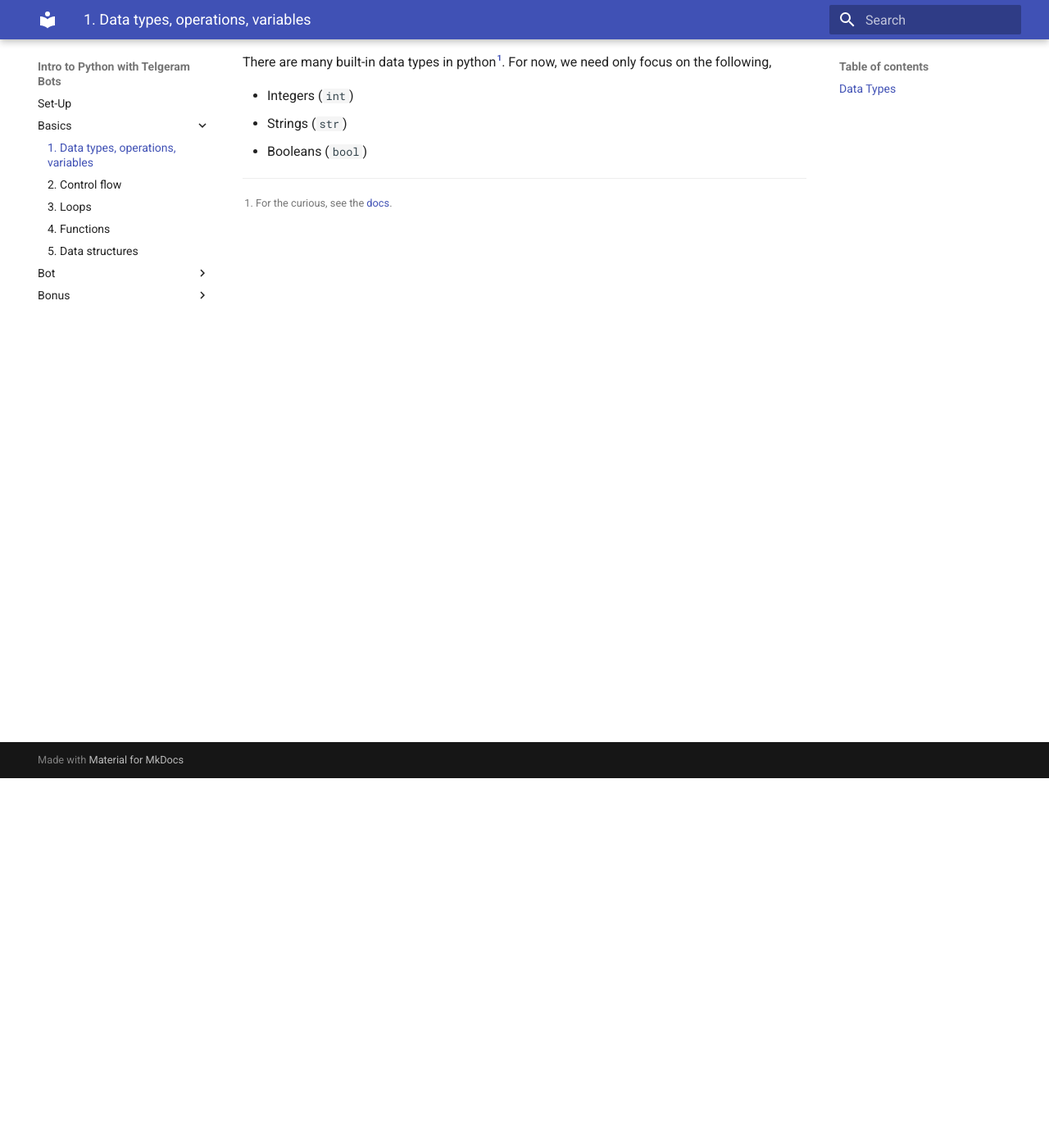
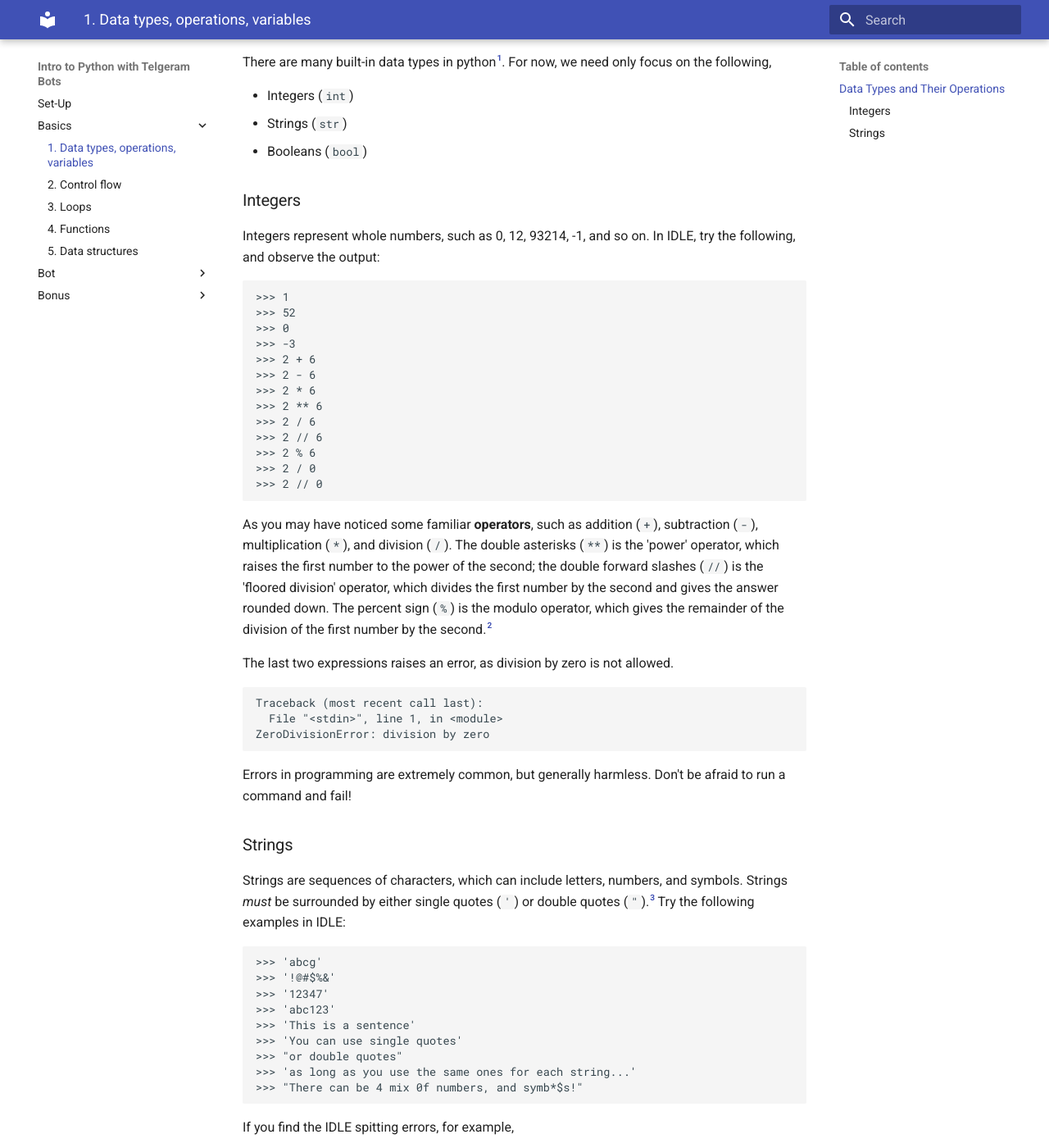
Before and after one commit to USP-Python/USP-Python.github.io, an MkDocs documentation site: the page built from docs/01-basics.md, in a window 1280 px wide and 1400 px high, scrolled down 451 px. Shown: the whole window at 82% size. Built offline with MkDocs 1.6.1 and Material for MkDocs 9.7.7, drawn with Linux system fonts in a browser that asks for light colours; old or Windows-style settings are respelled for this version of MkDocs; some of the changed text lies outside the part shown.

Commit message:
Add int section, introduction to strings

````diff
--- a/docs/01-basics.md
+++ b/docs/01-basics.md
@@ -1,5 +1,4 @@
 # Data Types, Operations, and Variables
-
 One way to understand programming is as a process of _transforming_ data. A simple calculator performing addition is programmed, for example, to transform two numbers into one.
 
 <center>
@@ -12,8 +11,7 @@ It is therefore necessary to consider,
 2. Operations on data
 3. Naming of data
 
-## Data Types
-
+## Data Types and Their Operations
 There are many built-in data types in python[^1]. For now, we need only focus on the following,
 
 * Integers (`int`)
@@ -21,3 +19,64 @@ There are many built-in data types in python[^1]. For now, we need only focus on
 * Booleans (`bool`)
 
 [^1]: For the curious, see the [docs](https://docs.python.org/3.6/library/stdtypes.html).
+
+### Integers
+Integers represent whole numbers, such as 0, 12, 93214, -1, and so on. In IDLE, try the following, and observe the output:
+
+```python
+>>> 1
+>>> 52
+>>> 0
+>>> -3
+>>> 2 + 6
+>>> 2 - 6
+>>> 2 * 6
+>>> 2 ** 6
+>>> 2 / 6
+>>> 2 // 6
+>>> 2 % 6
+>>> 2 / 0
+>>> 2 // 0
+```
+
+As you may have noticed some familiar **operators**, such as addition (`+`), subtraction (`-`), multiplication (`*`), and division (`/`). The double asterisks (`**`) is the 'power' operator, which raises the first number to the power of the second; the double forward slashes (`//`) is the 'floored division' operator, which divides the first number by the second and gives the answer rounded down. The percent sign (`%`) is the modulo operator, which gives the remainder of the division of the first number by the second.[^2]
+
+[^2]: I use the term 'number' here, instead of integer, as these operations can also apply to other data types, including other representations of numbers.
+
+The last two expressions raises an error, as division by zero is not allowed.
+
+```python
+Traceback (most recent call last):
+  File "<stdin>", line 1, in <module>
+ZeroDivisionError: division by zero
+```
+
+Errors in programming are extremely common, but generally harmless. Don't be afraid to run a command and fail!
+
+### Strings
+Strings are sequences of characters, which can include letters, numbers, and symbols. Strings _must_ be surrounded by either single quotes (`'`) or double quotes (`"`).[^3] Try the following examples in IDLE:
+
+[^3]: Which type of quotation marks you use depends on your preference, and sometimes the context. [Here](https://www.codecademy.com/en/forum_questions/5375491180ff33f9370002c7) is a decent forum post on this issue.
+
+```python
+>>> 'abcg'
+>>> '!@#$%&'
+>>> '12347'
+>>> 'abc123'
+>>> 'This is a sentence'
+>>> 'You can use single quotes'
+>>> "or double quotes"
+>>> 'as long as you use the same ones for each string...'
+>>> "There can be 4 mix 0f numbers, and symb*$s!"
+```
+
+If you find the IDLE spitting errors, for example,
+```python
+>>> 'This is a sentence
+  File "<stdin>", line 1
+    'This is a sentence
+                      ^
+SyntaxError: EOL while scanning string literal
+```
+
+Make sure that you have surrounded both ends of the string with quotation marks, and that for each string you have used the same type of quotation marks.
````
